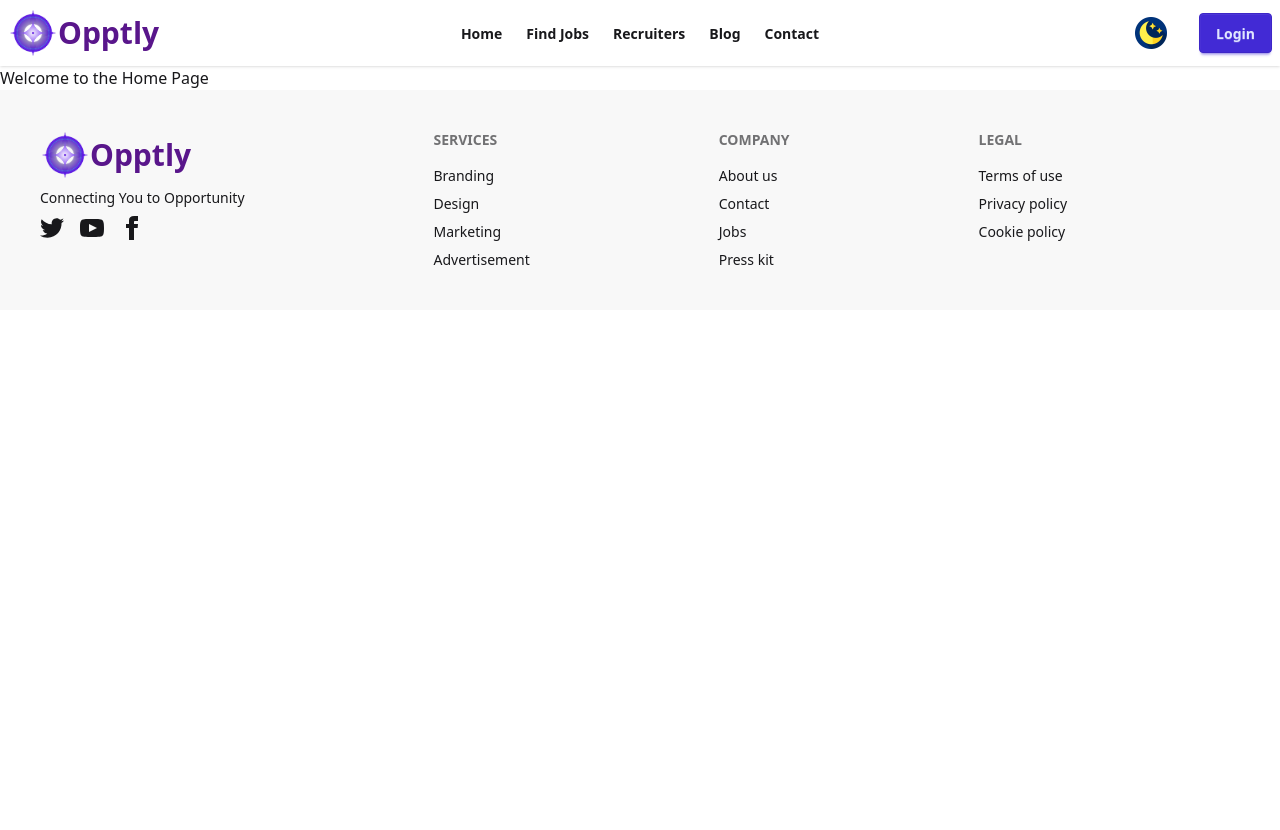
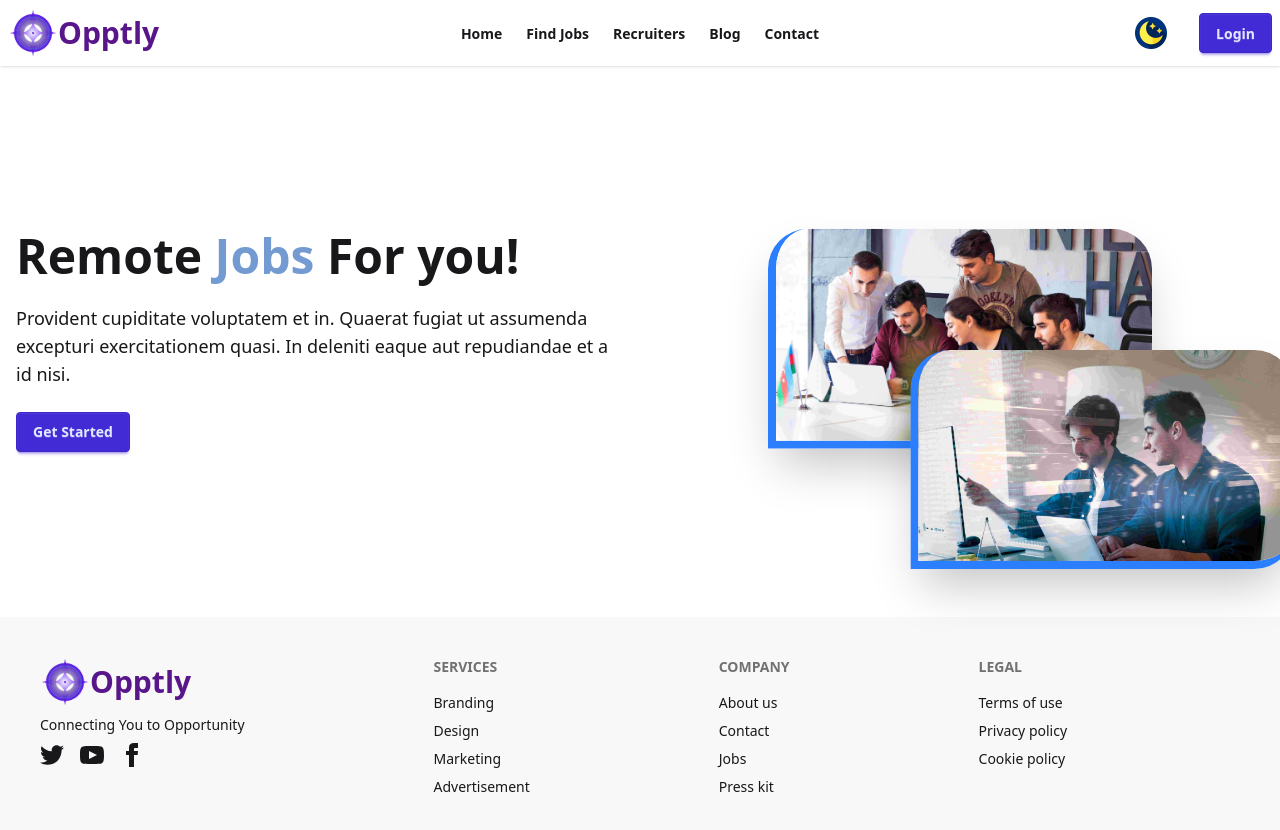
Before and after one commit to TonmoySarker-BD/Career-Code, a React (Vite) app: page / in a window 1280 px wide. Shown: the top 830 px of the page. Before the commit the page ends 800 px from the top, so only its background shows below. Built offline with nearby package versions, Linux system fonts and the light colour scheme; no server answers.

Commit message:
Added Banner page

```diff
--- /dev/null
+++ b/src/pages/Home/Banner.jsx
@@ -0,0 +1,48 @@
+import React from 'react';
+import { motion } from "framer-motion";
+import team1 from '../../assets/team1.jpg';
+import team2 from '../../assets/team2.jpg';
+
+const Banner = () => {
+    return (
+        <div className="hero bg-base-50 min-h-96 py-8">
+            <div className="hero-content flex flex-col-reverse lg:flex-row-reverse items-center gap-8 w-full px-4">
+                <div className='flex-1 flex flex-col items-center gap-4 w-full'>
+                    <motion.img
+                        src={team1}
+                        animate={{ y: [100, 150, 100] }}
+                        transition={{ duration: 5, repeat: Infinity }}
+                        className="w-full max-w-xs sm:max-w-sm border-blue-500 border-s-8 border-b-8 rounded-t-[40px] rounded-br-[40px] shadow-2xl"
+                    />
+                    <motion.img
+                        src={team2}
+                        animate={{ x: [100, 150, 100] }}
+                        transition={{ duration: 10, repeat: Infinity }}
+                        className="w-full max-w-xs sm:max-w-sm border-blue-500 border-s-8 border-b-8 rounded-t-[40px] rounded-br-[40px] shadow-2xl"
+                    />
+                </div>
+                <div className='flex-1 w-full text-center lg:text-left'>
+                    <motion.h1
+                        initial={{ scale: 0 }}
+                        animate={{ scale: 1, transition: { duration: 4 } }}
+                        className="text-3xl sm:text-4xl lg:text-5xl font-bold"
+                    >
+                        Remote <motion.span
+                            animate={{
+                                color: ['#ff5733', '#33ff33', '#8a33ff'],
+                                transition: { duration: 2, repeat: Infinity }
+                            }}
+                        >Jobs</motion.span> For you!
+                    </motion.h1>
+                    <p className="py-4 sm:py-6 text-base sm:text-lg">
+                        Provident cupiditate voluptatem et in. Quaerat fugiat ut assumenda excepturi exercitationem
+                        quasi. In deleniti eaque aut repudiandae et a id nisi.
+                    </p>
+                    <button className="btn btn-primary w-full sm:w-auto">Get Started</button>
+                </div>
+            </div>
+        </div>
+    );
+};
+
+export default Banner;
--- a/src/pages/Home/Home.jsx
+++ b/src/pages/Home/Home.jsx
@@ -1,9 +1,10 @@
 import React from 'react';
+import Banner from './Banner';
 
 const Home = () => {
     return (
         <div>
-            <h1>Welcome to the Home Page</h1>
+            <Banner></Banner>
         </div>
     );
 };
```
Also changed, not shown: src/assets/team1.jpg (added), src/assets/team2.jpg (added).
